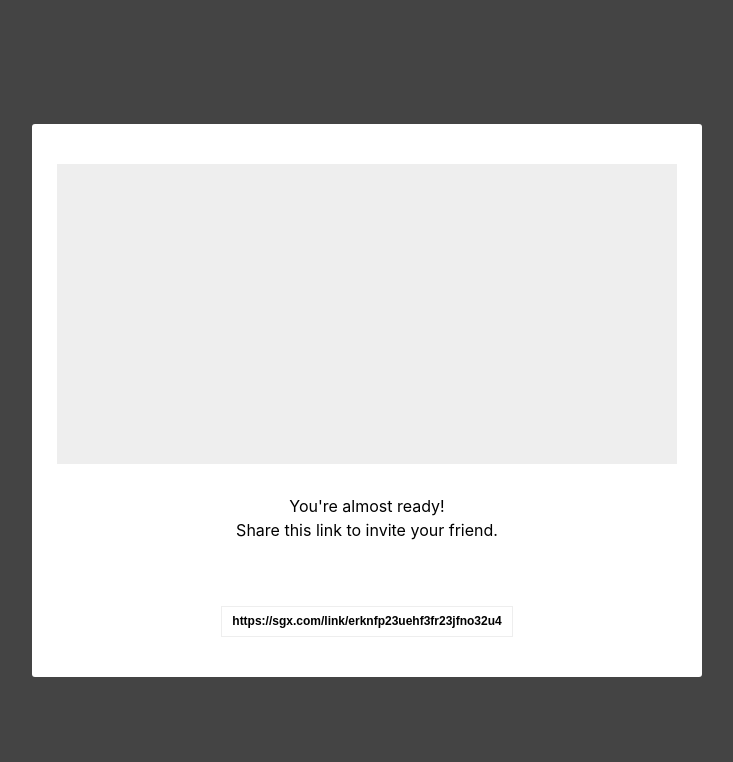
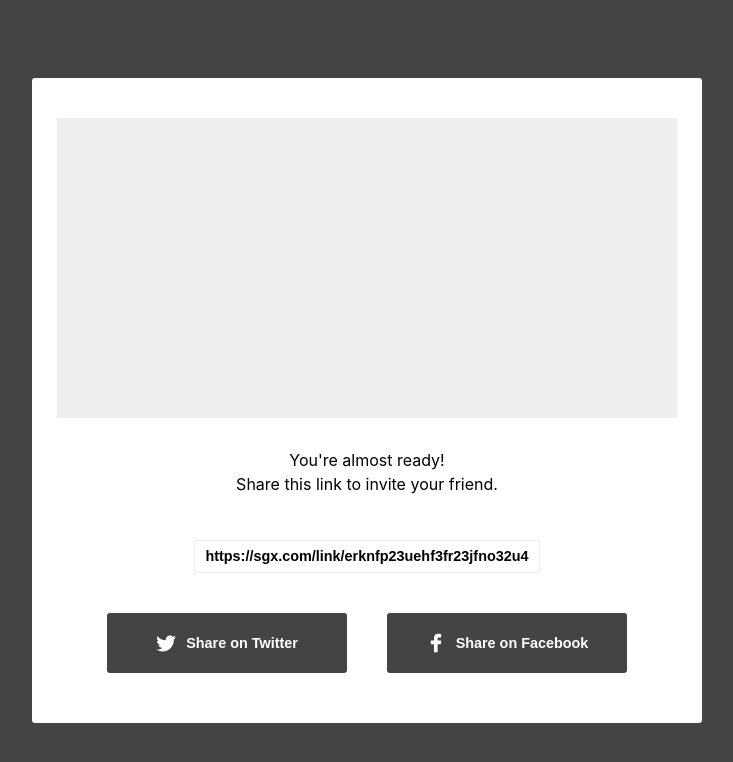
Before and after one commit to OpeOnikute/sgx, a React (Create React App) app in the folder client/: page / in a window 1280 px wide. Both pictures are taken after typing "Sample", "name@example.com", "Sample" into the empty fields and a click on the button "START SESSION". Shown: the top 762 px of the page, without its empty margins (273-1006 px from the left). Built offline with nearby package versions, Linux system fonts and the light colour scheme.

Commit message:
feat(client): add social icons (twitter and fb)

```diff
--- a/client/src/components/Pages/InvitePage.js
+++ b/client/src/components/Pages/InvitePage.js
@@ -1,6 +1,8 @@
 import React, { Component } from 'react';
 import { Redirect } from 'react-router-dom';
 import './InvitePage.scss';
+import twitterIcon from '../../svgs/twitterIcon';
+import fbIcon from '../../svgs/fbIcon';
 
 const APP_INVITE_URL = 'https://sgx.com/link';
 
@@ -42,12 +44,11 @@ class InvitePage extends Component {
   };
 
   render() {
-    const { story } = this.props.location.state;
-
-    if (!story) {
+    if (!this.props.location.state || !this.props.location.state.story) {
       return <Redirect to="/" />;
     }
 
+    const { story } = this.props.location.state;
     const { userHasCopiedText } = this.state;
 
     return (
@@ -71,6 +72,22 @@ class InvitePage extends Component {
                 >
                   {APP_INVITE_URL + '/' + story.inviteID}
                 </button>
+                <div className="Invite__social">
+                  <div className="Invite__social__wrapper">
+                    <div className="Invite__social__section">
+                      <button className="Invite__social__button Invite__social__button--twitter">
+                        {twitterIcon()}
+                        <span>Share on Twitter</span>
+                      </button>
+                    </div>
+                    <div className="Invite__social__section">
+                      <button className="Invite__social__button Invite__social__button--facebook">
+                        {fbIcon()}
+                        <span>Share on Facebook</span>
+                      </button>
+                    </div>
+                  </div>
+                </div>
               </div>
             </div>
           </div>
--- a/client/src/components/Pages/InvitePage.scss
+++ b/client/src/components/Pages/InvitePage.scss
@@ -7,7 +7,7 @@
     background: #eeeeee;
   }
   .Invite__message {
-    margin-bottom: 35px;
+    margin-bottom: 15px;
   }
   .Invite__link__message {
     height: 1.5rem;
@@ -23,13 +23,50 @@
     overflow-x: scroll;
     background: none;
     padding: 7.5px 10px;
-    font-size: 0.8rem;
     border: 1px solid #eeeeee;
     max-width: 100%;
-    font-size: 0.75rem;
+    margin-bottom: 30px;
+    cursor: pointer;
+    font-size: 0.9rem;
   }
   button.Invite__link:focus,
   button.Invite__link:active {
     text-decoration: underline;
   }
+  .Invite__social {
+    max-width: 520px;
+    margin: auto;
+    .Invite__social__wrapper {
+      display: flex;
+      flex-wrap: wrap;
+      margin: 0 -20px;
+      .Invite__social__section {
+        flex: 1 1 250px;
+        padding: 10px 20px;
+        button.Invite__social__button {
+          width: 100%;
+          background: $primary-color;
+          padding: 20px 20px;
+          color: #ffffff;
+          font-size: 1rem;
+          font-weight: bold;
+          display: flex;
+          align-items: center;
+          justify-content: center;
+          border: 0;
+          cursor: pointer;
+          font-size: 0.9rem;
+          border-radius: 3px;
+          svg {
+            margin-right: 10px;
+            height: 20px;
+            fill: #ffffff;
+          }
+          span {
+            line-height: 20px;
+          }
+        }
+      }
+    }
+  }
 }
--- /dev/null
+++ b/client/src/svgs/fbIcon.js
@@ -0,0 +1,11 @@
+import React from 'react';
+
+function fbIcon() {
+  return (
+    <svg xmlns="http://www.w3.org/2000/svg" viewBox="0 0 50 50">
+      <path d="M32,11h5c0.552,0,1-0.448,1-1V3.263c0-0.524-0.403-0.96-0.925-0.997C35.484,2.153,32.376,2,30.141,2C24,2,20,5.68,20,12.368 V19h-7c-0.552,0-1,0.448-1,1v7c0,0.552,0.448,1,1,1h7v19c0,0.552,0.448,1,1,1h7c0.552,0,1-0.448,1-1V28h7.222 c0.51,0,0.938-0.383,0.994-0.89l0.778-7C38.06,19.518,37.596,19,37,19h-8v-5C29,12.343,30.343,11,32,11z" />
+    </svg>
+  );
+}
+
+export default fbIcon;
--- /dev/null
+++ b/client/src/svgs/twitterIcon.js
@@ -0,0 +1,18 @@
+import React from 'react';
+
+function twitterIcon() {
+  return (
+    <svg
+      xmlns="http://www.w3.org/2000/svg"
+      xmlnsXlink="http://www.w3.org/1999/xlink"
+      viewBox="0 0 26 26"
+      version="1.1"
+    >
+      <g id="surface1">
+        <path d="M 25.855469 5.574219 C 24.914063 5.992188 23.902344 6.273438 22.839844 6.402344 C 23.921875 5.75 24.757813 4.722656 25.148438 3.496094 C 24.132813 4.097656 23.007813 4.535156 21.8125 4.769531 C 20.855469 3.75 19.492188 3.113281 17.980469 3.113281 C 15.082031 3.113281 12.730469 5.464844 12.730469 8.363281 C 12.730469 8.773438 12.777344 9.175781 12.867188 9.558594 C 8.503906 9.339844 4.636719 7.246094 2.046875 4.070313 C 1.59375 4.847656 1.335938 5.75 1.335938 6.714844 C 1.335938 8.535156 2.261719 10.140625 3.671875 11.082031 C 2.808594 11.054688 2 10.820313 1.292969 10.425781 C 1.292969 10.449219 1.292969 10.46875 1.292969 10.492188 C 1.292969 13.035156 3.101563 15.15625 5.503906 15.640625 C 5.0625 15.761719 4.601563 15.824219 4.121094 15.824219 C 3.78125 15.824219 3.453125 15.792969 3.132813 15.730469 C 3.800781 17.8125 5.738281 19.335938 8.035156 19.375 C 6.242188 20.785156 3.976563 21.621094 1.515625 21.621094 C 1.089844 21.621094 0.675781 21.597656 0.265625 21.550781 C 2.585938 23.039063 5.347656 23.90625 8.3125 23.90625 C 17.96875 23.90625 23.25 15.90625 23.25 8.972656 C 23.25 8.742188 23.246094 8.515625 23.234375 8.289063 C 24.261719 7.554688 25.152344 6.628906 25.855469 5.574219 " />
+      </g>
+    </svg>
+  );
+}
+
+export default twitterIcon;
```
